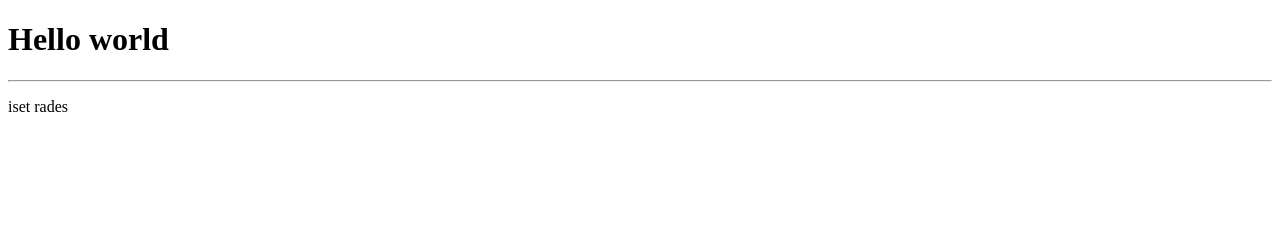
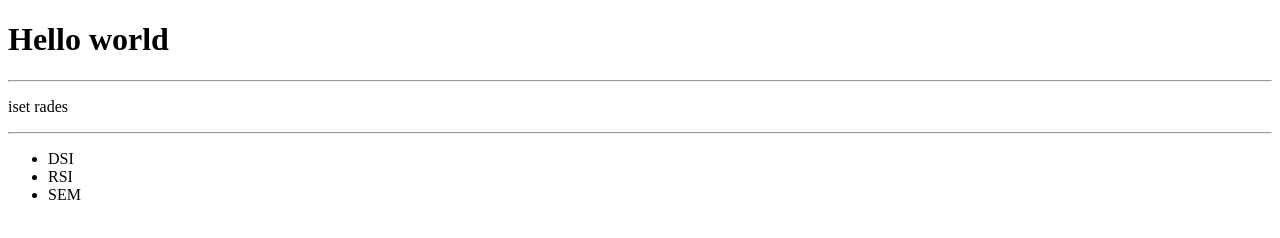
Before and after one commit to GattoufiBilel/my-local, a plain HTML site: page index.html in a window 1280 px wide. Drawn offline with Linux system fonts and the light colour scheme.

Commit message:
update liste

```diff
--- a/index.html
+++ b/index.html
@@ -12,5 +12,14 @@
 	<p>
 		iset rades
 	</p>
+
+	<hr>
+
+	<ul>
+		<li> DSI</li>
+		<li> RSI</li>
+		<li> SEM</li>
+	</ul>
+
 </body>
 </html>
```
